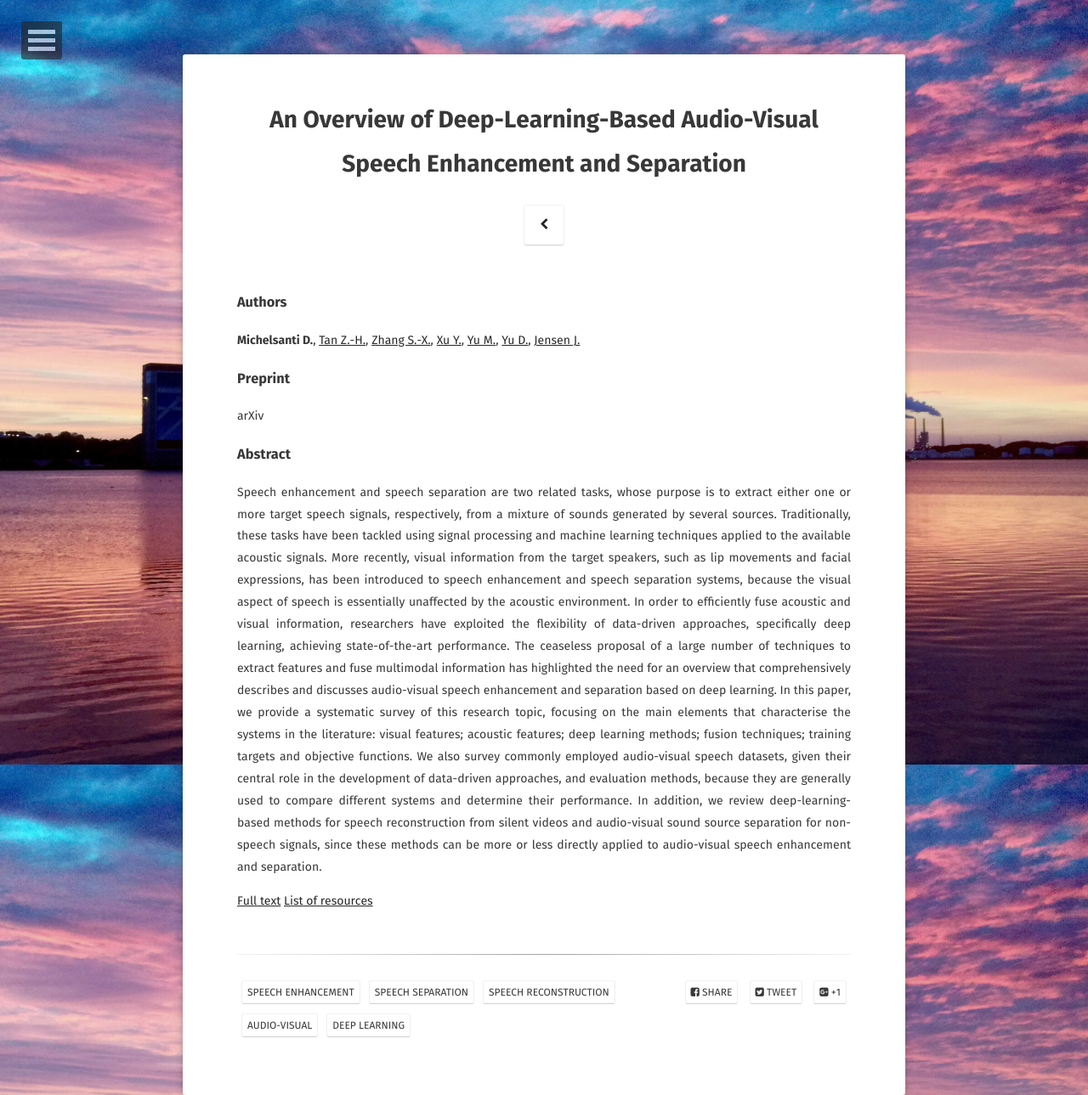
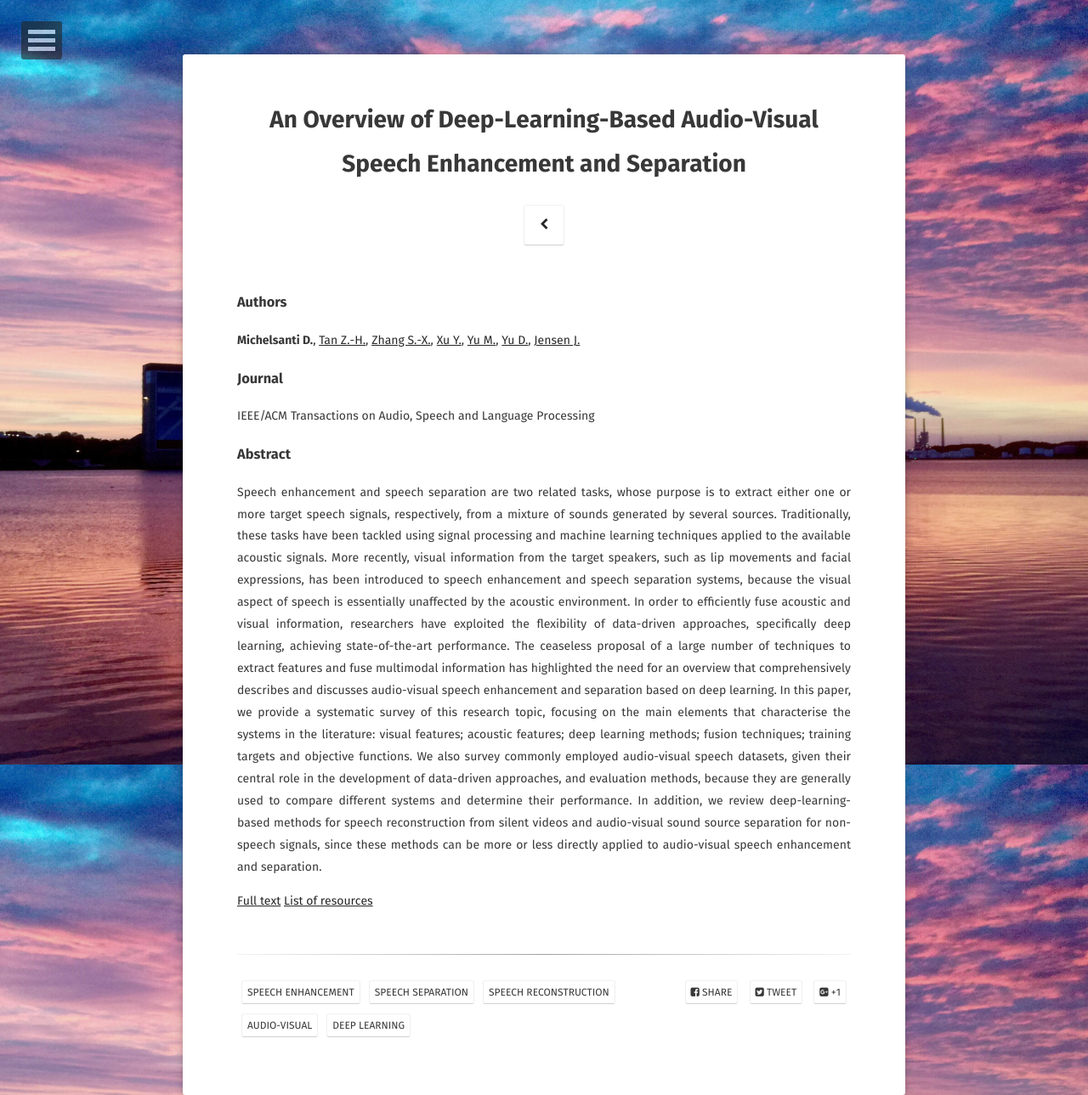
Before and after one commit to danmic/danmic.github.io, a Jekyll site: the page built from _posts/2020-10-01-av-se.md, in a window 1280 px wide. Shown: the whole page at 85% size. Built offline with Jekyll 4.4.1, drawn with Linux system fonts in a browser that asks for light colours; some web fonts are replaced.

Commit message:
Update 2020-10-01-av-se.md

```diff
--- a/_posts/2020-10-01-av-se.md
+++ b/_posts/2020-10-01-av-se.md
@@ -12,9 +12,9 @@ comments: false
 **Michelsanti D.**, [Tan Z.-H.](http://kom.aau.dk/~zt/), [Zhang S.-X.](https://scholar.google.com/citations?user=4nGncN4AAAAJ&hl=en), [Xu Y.](https://sites.google.com/view/xuyong/home), [Yu M.](https://scholar.google.com/citations?user=pxFJcEEAAAAJ&hl=en), [Yu D.](https://sites.google.com/view/dongyu888), [Jensen J.](http://kom.aau.dk/~jje/)
 
 
-### Preprint
+### Journal
 
-arXiv
+IEEE/ACM Transactions on Audio, Speech and Language Processing
 
 ### Abstract
 
```
